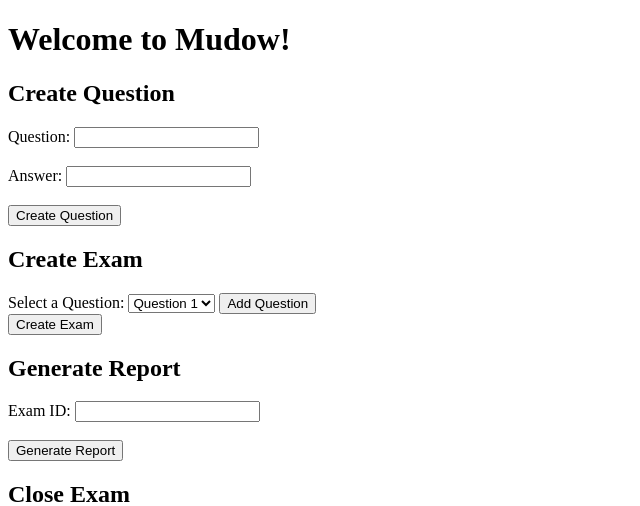
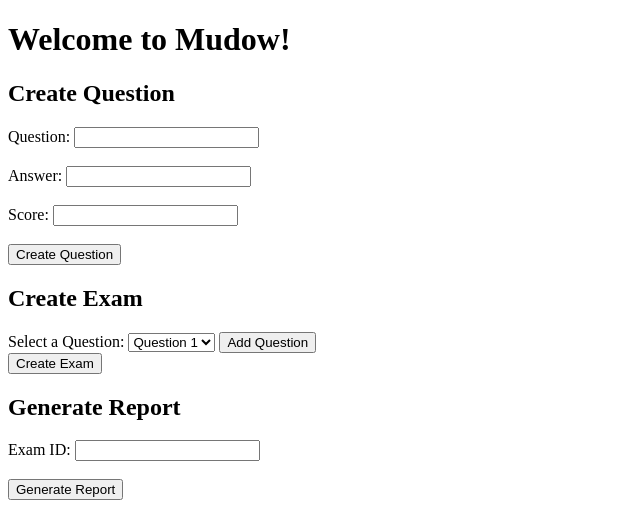
Before and after one commit to Mathweuzz/Proj-final-EngSoft, a Flask app: template templates/dashboard.html in a window 1280 px wide. Shown: the top 506 px of the page, without its empty margins (0-640 px from the left). Run offline with Flask 3, Linux system fonts and the light colour scheme; the template is opened without the code that fills it, so the values that code supplies are empty; a user stored in the database is signed in.

Commit message:
create question fixed

```diff
--- a/templates/dashboard.html
+++ b/templates/dashboard.html
@@ -14,6 +14,9 @@
 
     <label for="answerText">Answer:</label>
     <input type="text" id="answerText" name="answer" required><br><br>
+
+    <label for="scoreInput">Score:</label>
+    <input type="number" id="scoreInput" name="score" required><br><br>
 
     <input type="submit" value="Create Question">
   </form>
```
Also changed, not shown: instance/database.db.
